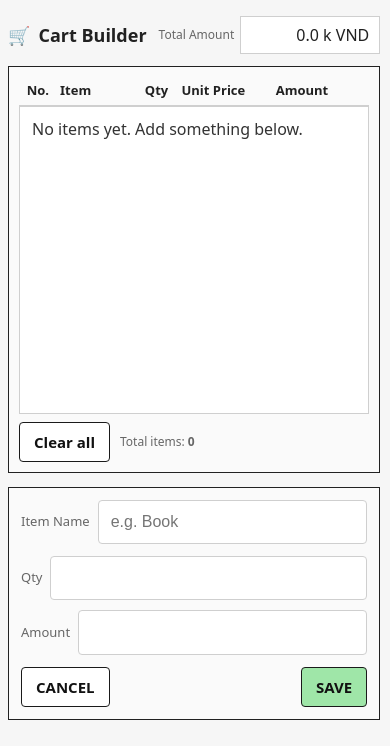
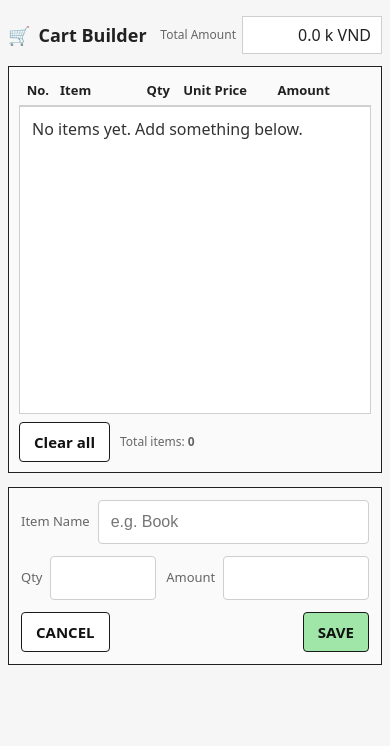
Before and after one commit to aveloxpro-ux/Shopping-Cart-TNS, a React (Vite) app: page / in a window 390 px wide. Shown: the top 746 px of the page. Built offline with nearby package versions, Linux system fonts and the light colour scheme.

Commit message:
Update version v0.6

```diff
--- a/src/App.css
+++ b/src/App.css
@@ -9,10 +9,10 @@
   --green: #9fe6a8;
   --green-hover: #8dd494;
 
-  /* Button sizing */
-  --btn-pad-y: 9px;     /* ~10% smaller than 10px */
-  --btn-pad-x: 14px;    /* slightly narrower */
-  --btn-font: 15px;     /* one size smaller than 16px */
+  /* Button sizing (10% smaller, slightly smaller font) */
+  --btn-pad-y: 9px;
+  --btn-pad-x: 14px;
+  --btn-font: 15px;
 }
 
 * { box-sizing: border-box; }
@@ -74,7 +74,7 @@ body {
   font-weight: 700;
   cursor: pointer;
 }
-.remX:hover { filter: brightness(0.97); }
+.remX:hover { filter: brightness(0.97)); }
 
 /* footer */
 .cardFooter { display: flex; justify-content: space-between; align-items: center; padding-top: 8px; }
@@ -98,24 +98,18 @@ body {
   align-items: center;
 }
 
-/* Row 2: TWO equal columns; inside each, label+input full width */
+/* Row 2: TWO columns that never stack (Qty 40% | Amount 60%) */
 .panel-3rows .row2 {
   display: grid;
-  grid-template-columns: 1fr 1fr;
+  grid-template-columns: 2fr 3fr; /* 40% / 60% */
   gap: 12px;
 }
 .panel-3rows .row2 .field {
   display: grid;
-  grid-template-columns: auto 1fr;
+  grid-template-columns: auto 1fr; /* label + input */
   gap: 8px;
   align-items: center;
-}
-
-/* Row 3: buttons on ends */
-.panel-3rows .row3 {
-  display: flex;
-  justify-content: space-between; /* CANCEL left, SAVE right */
-  gap: 10px;
+  min-width: 0; /* prevent overflow on small iPhones */
 }
 
 .lbl { font-size: 13px; color: var(--muted); white-space: nowrap; }
@@ -129,9 +123,17 @@ body {
   font-size: 16px; /* >=16 to avoid iOS zoom */
   line-height: 1.4;
   color: #111;
+  min-width: 0; /* allow shrink */
 }
 
-/* ---- Buttons (10% smaller, slightly smaller font) ---- */
+/* Row 3: buttons on ends */
+.panel-3rows .row3 {
+  display: flex;
+  justify-content: space-between; /* CANCEL left, SAVE right */
+  gap: 10px;
+}
+
+/* Buttons (10% smaller, slightly smaller font) */
 .btn {
   border: 1px solid #1a1a1a;
   border-radius: 4px;
@@ -163,13 +165,16 @@ body {
   }
   .totalBox { grid-template-columns: auto 140px; gap: 6px; }
 
-  .panel-3rows .row2 { grid-template-columns: 1fr 1fr; gap: 10px; }
+  /* keep 40/60 split even on small phones */
+  .panel-3rows .row2 { grid-template-columns: 2fr 3fr; gap: 10px; }
 }
+
 @media (max-width: 420px) {
   :root { --row-h: 44px; }
   .tableHeader, .row {
     grid-template-columns: 34px 1fr 48px 72px 78px 34px;
     gap: 5px; font-size: 13px;
   }
-  .panel-3rows .row2 { grid-template-columns: 1fr; } /* stack on very small phones */
+  /* still keep two columns */
+  .panel-3rows .row2 { grid-template-columns: 2fr 3fr; }
 }
--- a/src/App.jsx
+++ b/src/App.jsx
@@ -2,21 +2,19 @@ import React, { useEffect, useMemo, useRef, useState } from "react";
 import "./App.css";
 
 /**
- * Cart Builder — v14
- * Changes:
- * 1) Buttons 10% smaller + slightly smaller font
- * 2) Panel "Amount" = Unit Price (no dividing by qty); table Amount = unitPrice * qty
- * 3) Table Amount column shows plain number (no "k VND"); Total still shows "k VND"
- * Other features kept:
- * - 7 visible table rows
- * - 3-row panel: Row1: Item Name; Row2: Qty | Amount; Row3: Cancel | Save
- * - Tap row to edit; small "X" remove; clear-all modal; mobile-friendly inputs
+ * Cart Builder — v15
+ * - Panel Row2 stays TWO columns (Qty 40% | Amount 60%) on all widths
+ * - Enter key moves focus: Item -> Qty -> Amount; on Amount it dismisses keyboard
+ * - Panel Amount = unit price; Table Amount = qty * unit price (plain number)
+ * - Total box still shows k VND
+ * - Buttons slightly smaller (kept)
+ * - 7 visible table rows; clear-all modal
  */
 
 export default function App() {
   const [items, setItems] = useState(() => {
     try {
-      const raw = localStorage.getItem("shopping_cart_items_v14");
+      const raw = localStorage.getItem("shopping_cart_items_v15");
       return raw ? JSON.parse(raw) : [];
     } catch {
       return [];
@@ -25,7 +23,7 @@ export default function App() {
 
   const [name, setName] = useState("");
   const [qtyStr, setQtyStr] = useState("");
-  const [amountStr, setAmountStr] = useState(""); // this is Unit Price in logic
+  const [amountStr, setAmountStr] = useState(""); // panel Amount = unit price
   const [errors, setErrors] = useState([]);
   const [editingId, setEditingId] = useState(null);
   const [showConfirm, setShowConfirm] = useState(false);
@@ -34,12 +32,15 @@ export default function App() {
   const panelRef = useRef(null);
   const lastActionRef = useRef(null);
 
-  // persist
+  // input refs for Enter-to-next
+  const nameRef = useRef(null);
+  const qtyRef = useRef(null);
+  const amountRef = useRef(null);
+
   useEffect(() => {
-    localStorage.setItem("shopping_cart_items_v14", JSON.stringify(items));
+    localStorage.setItem("shopping_cart_items_v15", JSON.stringify(items));
   }, [items]);
 
-  // scroll to bottom after add
   useEffect(() => {
     if (lastActionRef.current === "add" && tableRef.current) {
       tableRef.current.scrollTop = tableRef.current.scrollHeight;
@@ -47,30 +48,28 @@ export default function App() {
     lastActionRef.current = null;
   }, [items]);
 
-  // totals (subtotal used for Total Amount box)
   const totals = useMemo(() => {
     const subtotal = items.reduce((s, it) => s + num(it.qty) * num(it.unitPrice), 0);
     const totalQty = items.reduce((s, it) => s + num(it.qty), 0);
     return { subtotal, totalQty };
   }, [items]);
 
-  // click row to edit
   function onRowClick(it) {
     setEditingId(it.id);
     setName(it.name);
-    setQtyStr(String(num(it.qty) || ""));          // show qty
-    setAmountStr(String(num(it.unitPrice) || "")); // panel Amount holds UNIT PRICE
+    setQtyStr(String(num(it.qty) || ""));
+    setAmountStr(String(num(it.unitPrice) || "")); // panel Amount shows unit price
     panelRef.current?.scrollIntoView({ behavior: "smooth", block: "nearest" });
+    nameRef.current?.focus();
   }
 
-  // add or save
   function addOrSave() {
     const errs = validateForPanel(name, qtyStr, amountStr);
     setErrors(errs);
     if (errs.length) return;
 
     const qty = parseIntSafe(qtyStr);
-    const unitPrice = parseFloatSafe(amountStr); // <- Amount field is unit price
+    const unitPrice = parseFloatSafe(amountStr); // <- Amount is unit price
 
     if (editingId) {
       setItems(prev =>
@@ -83,7 +82,7 @@ export default function App() {
       lastActionRef.current = "save";
     } else {
       const newItem = { id: uid(), name: name.trim(), qty, unitPrice: Number(unitPrice) };
-      setItems(prev => [...prev, newItem]); // append to bottom
+      setItems(prev => [...prev, newItem]);
       lastActionRef.current = "add";
     }
     clearForm();
@@ -112,6 +111,19 @@ export default function App() {
     setQtyStr("");
     setAmountStr("");
     setErrors([]);
+    nameRef.current?.focus();
+  }
+
+  // Enter -> next input; on last, blur() to close keyboard
+  function handleEnterAdvance(e, nextRef) {
+    if (e.key === "Enter") {
+      e.preventDefault();
+      if (nextRef && nextRef.current) {
+        nextRef.current.focus();
+      } else {
+        e.currentTarget.blur();
+      }
+    }
   }
 
   return (
@@ -156,7 +168,7 @@ export default function App() {
                 <div className="col item itemCell">{it.name}</div>
                 <div className="col qty mono">{num(it.qty)}</div>
                 <div className="col unit mono">{num(it.unitPrice).toFixed(1)}</div>
-                {/* Amount column = qty * unitPrice, plain number */}
+                {/* Amount column is plain number */}
                 <div className="col amount mono">{num(lineAmt).toFixed(1)}</div>
                 <div className="col action">
                   <button
@@ -186,47 +198,56 @@ export default function App() {
         </div>
       </section>
 
-      {/* Add / Edit panel (3 rows) */}
+      {/* Add/Edit Panel */}
       <section className="panel-3rows" ref={panelRef}>
-        {/* Row 1: Item Name */}
+        {/* Row 1 */}
         <div className="row1">
           <label className="lbl">Item Name</label>
           <input
+            ref={nameRef}
             className="in"
             placeholder="e.g. Book"
             value={name}
             onChange={(e) => setName(e.target.value)}
+            onKeyDown={(e) => handleEnterAdvance(e, qtyRef)}
+            enterKeyHint="next"
           />
         </div>
 
-        {/* Row 2: Qty | Amount (Amount = Unit Price) */}
+        {/* Row 2: Qty (40%) | Amount (60%) */}
         <div className="row2">
           <div className="field">
             <label className="lbl">Qty</label>
             <input
+              ref={qtyRef}
               className="in"
               type="text"
               inputMode="numeric"
               pattern="[0-9]*"
               value={qtyStr}
               onChange={(e) => setQtyStr(onlyDigits(e.target.value))}
+              onKeyDown={(e) => handleEnterAdvance(e, amountRef)}
+              enterKeyHint="next"
             />
           </div>
 
           <div className="field">
             <label className="lbl">Amount</label>
             <input
+              ref={amountRef}
               className="in"
               type="text"
               inputMode="decimal"
               pattern="[0-9]*[.,]?[0-9]*"
               value={amountStr}
               onChange={(e) => setAmountStr(onlyDecimal(e.target.value))}
+              onKeyDown={(e) => handleEnterAdvance(e, null)} /* last -> blur */
+              enterKeyHint="done"
             />
           </div>
         </div>
 
-        {/* Row 3: buttons */}
+        {/* Row 3 */}
         <div className="row3">
           <button className="btn ghost" onClick={clearForm}>CANCEL</button>
           <button className="btn add" onClick={addOrSave}>SAVE</button>
```
